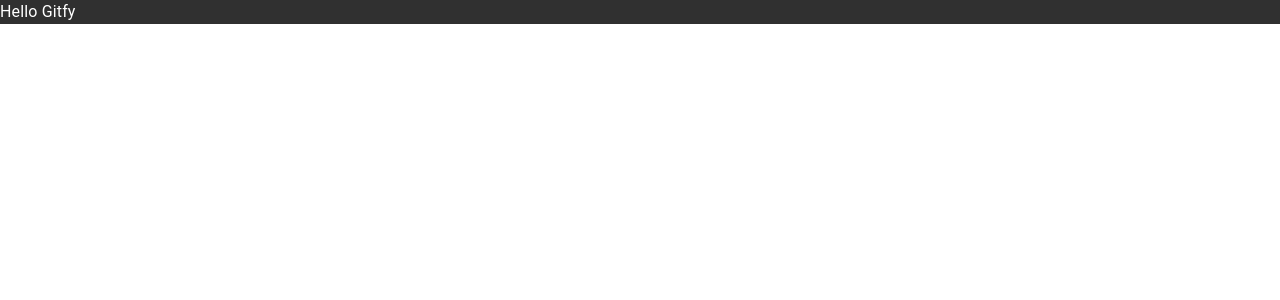
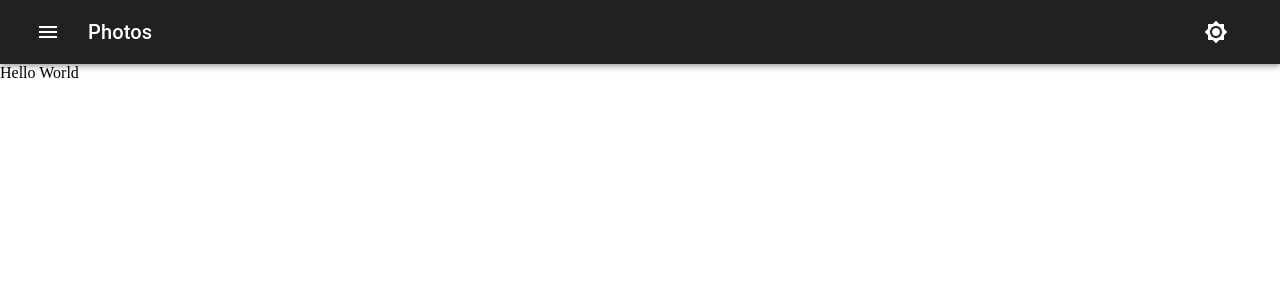
Before and after one commit to henriquecouto/gitfy, a React (Create React App) app: page / in a window 1280 px wide. Shown: the top 300 px of the page. Built offline with nearby package versions, Linux system fonts and the light colour scheme.

Commit message:
App Bar created

```diff
--- a/src/App.js
+++ b/src/App.js
@@ -1,17 +1,21 @@
-import React from "react";
+import React, { useState } from "react";
 
 import { createMuiTheme, ThemeProvider } from "@material-ui/core/styles";
 import { useMediaQuery } from "@material-ui/core";
-import HelloWorld from "./HelloWorld";
+import Header from "./screens/Header";
 
-function App() {
-  const prefersDarkMode = useMediaQuery("(prefers-color-scheme: light)");
+export default function App() {
+  const [themeType, setThemeType] = useState("dark");
+  const handleThemeType = () => {
+    setThemeType(v => (v === "light" ? "dark" : "light"));
+  };
+  const prefersDarkMode = useMediaQuery(`(prefers-color-scheme: ${themeType})`);
 
   const theme = React.useMemo(
     () =>
       createMuiTheme({
         palette: {
-          type: prefersDarkMode ? "dark" : "light"
+          type: prefersDarkMode ? "light" : "dark"
         }
       }),
     [prefersDarkMode]
@@ -19,9 +23,9 @@ function App() {
 
   return (
     <ThemeProvider theme={theme}>
-      <HelloWorld />
+      <Header handleThemeType={handleThemeType} themeType={themeType}>
+        Hello World
+      </Header>
     </ThemeProvider>
   );
 }
-
-export default App;
--- a/src/HelloWorld.js
+++ /dev/null
@@ -1,19 +0,0 @@
-import React from "react";
-import { makeStyles } from "@material-ui/core/styles";
-import { Grid, Typography } from "@material-ui/core";
-
-const useStyles = makeStyles(theme => ({
-  root: {
-    backgroundColor: theme.palette.background.default
-  }
-}));
-
-export default function HelloWorld() {
-  const classes = useStyles();
-
-  return (
-    <Grid className={classes.root}>
-      <Typography color="textPrimary">Hello Gitfy</Typography>
-    </Grid>
-  );
-}
--- /dev/null
+++ b/src/screens/Header/index.js
@@ -0,0 +1,58 @@
+import React from "react";
+import {
+  Typography,
+  Toolbar,
+  IconButton,
+  AppBar,
+  Grid
+} from "@material-ui/core";
+import { makeStyles } from "@material-ui/core/styles";
+import {
+  Menu as MenuIcon,
+  Brightness4 as Brightness4Icon,
+  Brightness7 as Brightness7Icon
+} from "@material-ui/icons";
+
+const useStyles = makeStyles(theme => ({
+  menuButton: {
+    marginRight: theme.spacing(2)
+  }
+}));
+
+export default function Header({ children, handleThemeType, themeType }) {
+  const classes = useStyles();
+
+  return (
+    <div>
+      <AppBar position="static" color="default">
+        <Toolbar>
+          <Grid container justify="space-between" alignItems="center">
+            <Grid item>
+              <Grid container alignItems="center">
+                <IconButton className={classes.menuButton}>
+                  <MenuIcon />
+                </IconButton>
+                <Typography variant="h6" color="textPrimary">
+                  Photos
+                </Typography>
+              </Grid>
+            </Grid>
+            <Grid item>
+              <IconButton
+                className={classes.menuButton}
+                onClick={handleThemeType}
+              >
+                {themeType === "light" ? (
+                  <Brightness4Icon />
+                ) : (
+                  <Brightness7Icon />
+                )}
+              </IconButton>
+            </Grid>
+          </Grid>
+        </Toolbar>
+      </AppBar>
+      {children}
+    </div>
+  );
+}
```
